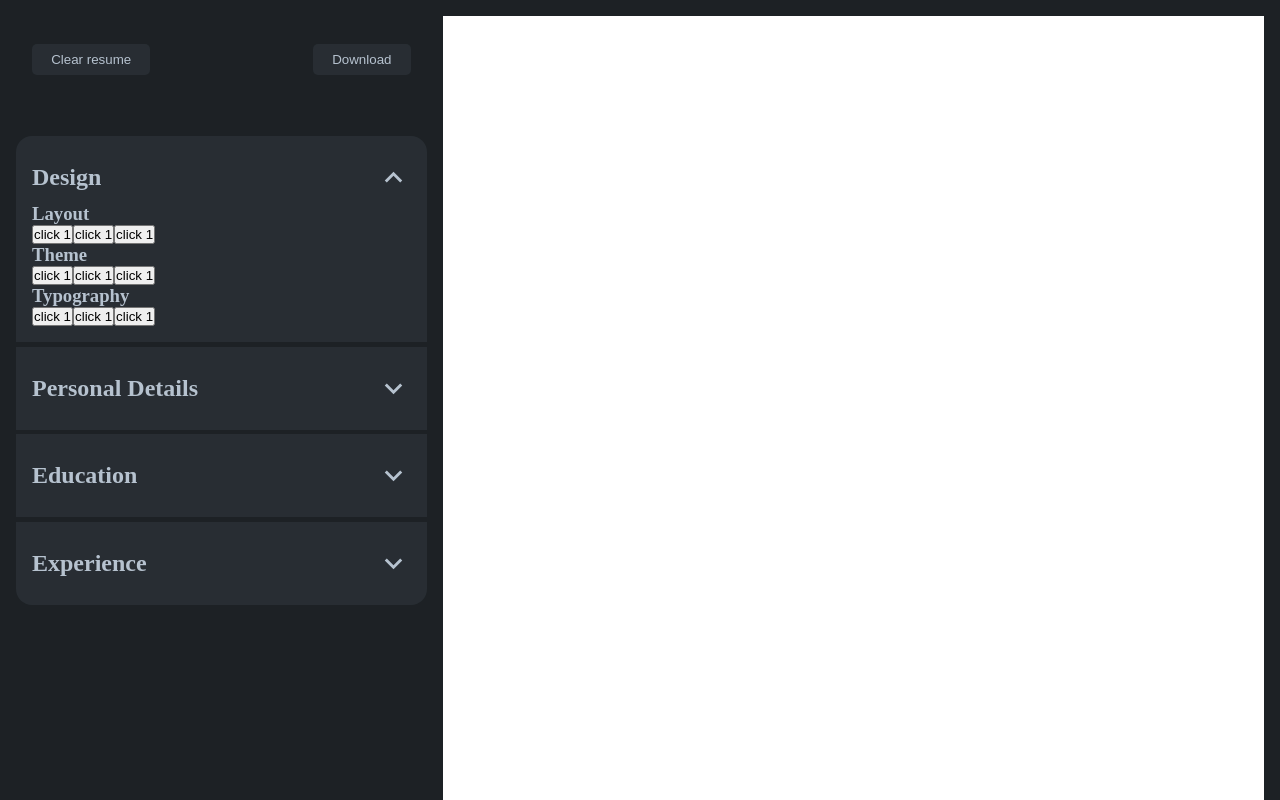
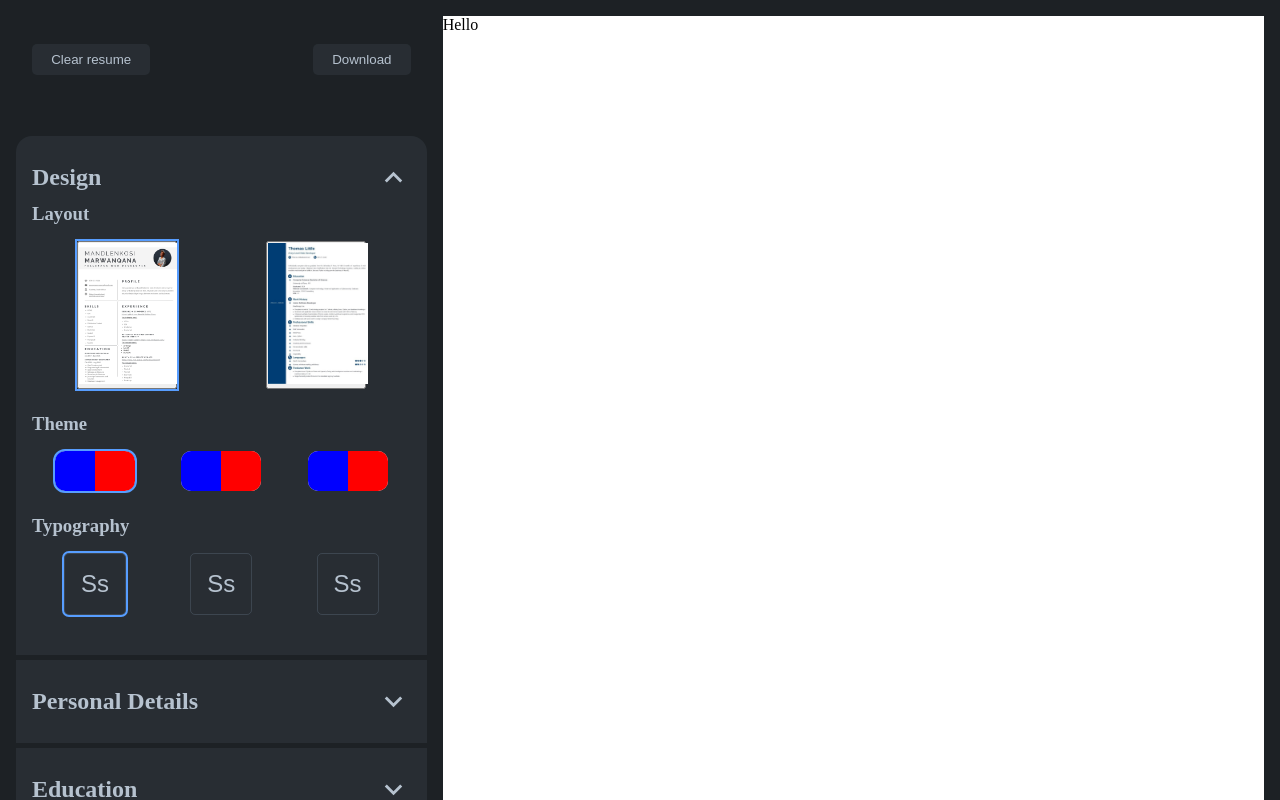
Before and after one commit to brodiehunt/cv-builder, a React (Vite) app: page / in a window 1280 px wide. Shown: the top 800 px of the page. Built offline with nearby package versions, Linux system fonts and the light colour scheme.

Commit message:
Personal details application state, form state and accordian finished

```diff
--- a/src/App.css
+++ b/src/App.css
@@ -39,6 +39,11 @@
 
 .btn:focus {
   /* border: 2px solid var(--ds-border-focused);   */
+}
+
+.btn.add-new {
+  display: block;
+  margin: 0 auto;
 }
 
 /* COMMON ACCORDION STYLES */
@@ -95,8 +100,75 @@
   color: var(--ds-text);
 }
 
-/* DE */
+/* DESIGN ACCORDION COMPONENT */
+.design-group {
+  margin-bottom: 1.5rem;
+}
 
+.design-group h3 {
+  margin-bottom: 1rem;
+}
+.design-btns-group {
+  display: flex;
+  justify-content: space-around;
+}
+
+/* Template btns */
+.template-btn {
+  width: 100px;
+  cursor: pointer;
+}
+
+.template-btn.selected {
+  outline: 2px solid var(--ds-border-selected)
+}
+.template-btn img {
+  max-width: 100px;
+}
+
+/* Theme btns */
+
+.theme-btn {
+  padding: 0;
+  width: 80px;
+  height: 40px;
+  display: grid;
+  grid-template-columns: 1fr 1fr;
+  border: none;
+  border-radius: 10px;
+}
+
+.theme-btn.selected {
+  outline: 2px solid var(--ds-border-selected)
+}
+
+.theme-btn span {
+  width: 100%;
+  height: 100%;
+}
+
+span.first {
+  border-radius: 10px 0 0 10px;
+}
+
+span.second {
+  border-radius: 0 10px 10px 0;
+}
+
+/* FONT BUTTONS */
+.font-btn {
+  padding: 1rem;
+  cursor: pointer;
+  color: var(--ds-text);
+  font-size: 1.5rem;
+  background: inherit;
+  border-radius: 5px;
+  border: 1px solid var(--ds-border-input)
+}
+
+.font-btn.selected {
+  outline: 2px solid var(--ds-border-selected);
+}
 
 @media only screen and (min-width: 1024px) {
   .main-container {
--- a/src/App.jsx
+++ b/src/App.jsx
@@ -6,10 +6,15 @@ import './App.css'
 
 function App() {
   const [design, setDesign] = useState({layout: 'One', theme: 'One', typography: 'One'});
-  const [personDetails, setPersonDetails] = useState({fullName: '', email: '', phone: '', address: ''});
+  const [personDetails, setPersonDetails] = useState({fullName: 'Hello', email: '', phone: '', address: ''});
   const [education, setEducation] = useState([]);
   const [experience, setExperience] = useState([]);
 
+  function handleSaveDetails(event, details) {
+    event.preventDefault();
+
+    setPersonDetails(details);
+  }
   return (
 
     <div className="main-container">
@@ -17,8 +22,11 @@ function App() {
         <button className="btn">Clear resume</button>
         <button className="btn">Download</button>
       </div>
-      <Accordion />
-      <Page />
+      <Accordion
+        formDetails={personDetails}
+        handleSaveDetails={handleSaveDetails}
+      />
+      <Page details={personDetails}/>
     </div>
   )
 }
--- a/src/components/Accordion.jsx
+++ b/src/components/Accordion.jsx
@@ -4,11 +4,11 @@ import Design from './Design';
 import Details from './Details';
 import Education from './Education';
 import Experience from './Experience';
-function Accordion() {
+function Accordion(props) {
     return (
         <div className="accordion" >
             <Design />
-            <Details />
+            <Details formDetails={props.formDetails} handleSaveDetails={props.handleSaveDetails}/>
             <Education />
             <Experience />
         </div>
--- a/src/components/Design.jsx
+++ b/src/components/Design.jsx
@@ -1,11 +1,11 @@
 import {useState} from 'react';
 import ExpandMoreIcon from '@mui/icons-material/ExpandMore';
-
+import template1 from '../assets/template1.jpeg';
+import template2 from '../assets/template2.jpeg';
 function Design() {
     const [isOpen, setIsOpen] = useState(true);
 
     function handleToggleOpen() {
-        console.log('working')
         setIsOpen(!isOpen);
     }
     return (
@@ -17,21 +17,30 @@ function Design() {
             <div className={`accordion-content ${isOpen ? 'open' : ''}`}>
                 <div className="design-group">
                     <h3>Layout</h3>
-                    <button>click 1</button>
-                    <button>click 1</button>
-                    <button>click 1</button>
+                    <div className="design-btns-group">
+                        <button className="template-btn selected">
+                            <img src={template1}/>
+                        </button>
+                        <button className="template-btn">
+                            <img src={template2}/>
+                        </button>
+                    </div>
                 </div>
                 <div className="design-group">
                     <h3>Theme</h3>
-                    <button>click 1</button>
-                    <button>click 1</button>
-                    <button>click 1</button>
+                    <div className="design-btns-group">
+                        <button className="theme-btn first selected"><span className="first" style={{backgroundColor: "blue"}}></span><span className="second" style={{backgroundColor: "red"}}></span></button>
+                        <button className="theme-btn second"><span className="first" style={{backgroundColor: "blue"}}></span><span className="second" style={{backgroundColor: "red"}}></span></button>
+                        <button className="theme-btn third"><span className="first" style={{backgroundColor: "blue"}}></span><span className="second" style={{backgroundColor: "red"}}></span></button>
+                    </div>
                 </div>
                 <div className="design-group">
                     <h3>Typography</h3>
-                    <button>click 1</button>
-                    <button>click 1</button>
-                    <button>click 1</button>
+                    <div className="design-btns-group">
+                        <button className="font-btn selected">Ss</button>
+                        <button className="font-btn">Ss</button>
+                        <button className="font-btn">Ss</button>
+                    </div>
                 </div>
             </div>
 
--- a/src/components/Details.jsx
+++ b/src/components/Details.jsx
@@ -3,13 +3,14 @@ import DetailsForm from './DetailsForm';
 import ExpandMoreIcon from '@mui/icons-material/ExpandMore';
 
 
-function Details() {
+function Details({formDetails, handleSaveDetails}) {
     const [isOpen, setIsOpen] = useState(false);
 
     function handleToggleOpen() {
-        console.log('working')
         setIsOpen(!isOpen);
     }
+
+
     return (
         <div className="personal-details item-container">
             <div className="header-container">
@@ -18,7 +19,7 @@ function Details() {
             </div>
 
                 <div className={`accordion-content ${isOpen ? 'open' : ''}`}>
-                <DetailsForm />
+                <DetailsForm formDetails={formDetails} handleSaveDetails={handleSaveDetails}/>
                 </div>
 
 
--- a/src/components/DetailsForm.jsx
+++ b/src/components/DetailsForm.jsx
@@ -1,25 +1,43 @@
+import {useState} from 'react';
 import FormGroup from './FormGroup';
 import './../styles/FormGroup.css';
 
-function DetailsForm() {
+function DetailsForm({formDetails, handleSaveDetails}) {
+    const [formState, setFormState] = useState(formDetails);
+    // Clear form button
+    function handleClearForm(event) {
+        console.log('setting state');
+        event.preventDefault();
+        setFormState({fullName: "", email: "", phone: "", address: ""});
+    }
+
+    function handleOnChange(event) {
+        const inputName = event.target.name;
+        const inputVal = event.target.value;
+        setFormState(() => ({...formState, [inputName]: inputVal}));
+    }
 
     return (
         <form>
             <FormGroup className="input" name="fullName" type="text"
-            value="" id="fullName" placeholder="e.g Brodie Hunt" label="Full Name"
+            value={formState.fullName} id="fullName" placeholder="e.g Brodie Hunt"  label="Full Name"
+            handleOnChange={handleOnChange}
             />
             <FormGroup className="input" name="email" type="email"
-            value="" id="email" placeholder="e.g brodie@gmail.com" label="Email"
+            value={formState.email} id="email" placeholder="e.g brodie@gmail.com" label="Email"
+            handleOnChange={handleOnChange}
             />
             <FormGroup className="input" name="phone" type="tel"
-            value="" id="phone" placeholder="e.g 04000000000" label="Mobile"
+            value={formState.phone} id="phone" placeholder="e.g 04000000000" label="Mobile"
+            handleOnChange={handleOnChange}
             />
             <FormGroup className="input" name="address" type="text"
-            value="" id="address" placeholder="City, Country" label="Address"
+            value={formState.address} id="address" placeholder="City, Country" label="Address"
+            handleOnChange={handleOnChange}
             />
             <div className='form-btns-container'>
-                <button className="btn">Clear</button>
-                <button className="btn">Save</button>
+                <button className="btn" onClick={handleClearForm}>Clear</button>
+                <button className="btn" onClick={(event) => handleSaveDetails(event, formState)}>Save</button>
             </div>
 
         </form>
--- a/src/components/Education.jsx
+++ b/src/components/Education.jsx
@@ -5,11 +5,13 @@ import ExpandMoreIcon from '@mui/icons-material/ExpandMore';
 
 function Education() {
     const [isOpen, setIsOpen] = useState(false);
-
+    const [formOpen, setFormOpen] = useState(false);
     function handleToggleOpen() {
-        console.log('working')
         setIsOpen(!isOpen);
-    }
+    };
+    function handleOpenForm() {
+        setFormOpen(!formOpen)
+    };
     return (
         <div className="eductation item-container">
             <div className="header-container">
@@ -18,7 +20,14 @@ function Education() {
             </div>
 
             <div className={`accordion-content ${isOpen ? 'open' : ''}`}>
-                <EducationForm />
+                {
+                    formOpen ?
+                    <EducationForm /> :
+                    <div className="state-items">
+                        <button className="btn add-new">Add New</button>
+                    </div>
+                }
+
             </div>
 
         </div>
--- a/src/components/Experience.jsx
+++ b/src/components/Experience.jsx
@@ -5,11 +5,14 @@ import ExpandMoreIcon from '@mui/icons-material/ExpandMore';
 
 function Experience() {
     const [isOpen, setIsOpen] = useState(false);
+    const [formOpen, setFormOpen] = useState(false);
 
     function handleToggleOpen() {
-        console.log('working')
         setIsOpen(!isOpen);
     }
+    function handleOpenForm() {
+        setFormOpen(!formOpen)
+    };
     return (
         <div className="experience item-container">
             <div className="header-container">
@@ -17,7 +20,13 @@ function Experience() {
                 <ExpandMoreIcon fontSize="large" onClick={handleToggleOpen} className={isOpen ? 'accordion-icon open' : 'accordion-icon'}/>
             </div>
             <div className={`accordion-content ${isOpen ? 'open' : ''}`}>
-                <ExperienceForm />
+                {
+                    formOpen ?
+                    <ExperienceForm /> :
+                    <div className="state-items">
+                        <button className="btn add-new">Add New</button>
+                    </div>
+                }
             </div>
 
 
--- a/src/components/FormGroup.jsx
+++ b/src/components/FormGroup.jsx
@@ -1,7 +1,7 @@
-function FormGroup({className, name, type, placeholder, value, id, label}) {
+function FormGroup({className, name, type, placeholder, value, id, label, handleOnChange}) {
 
     const element = ( <input className={className} name={name} type={type}
-            placeholder={placeholder} id={id}></input> )
+            placeholder={placeholder} id={id} value={value} onChange={handleOnChange}></input> )
 
 
     return (
--- a/src/components/Page.jsx
+++ b/src/components/Page.jsx
@@ -1,9 +1,13 @@
 
 
-function Page() {
+function Page({details}) {
+
     return (
         <div className="page" >
-
+            <div className="eg">{details.fullName}</div>
+            <div className="eg">{details.email}</div>
+            <div className="eg">{details.phone}</div>
+            <div className="eg">{details.address}</div>
         </div>
     )
 }
```
Also changed, not shown: src/assets/template1.jpeg (added), src/assets/template2.jpeg (added).
